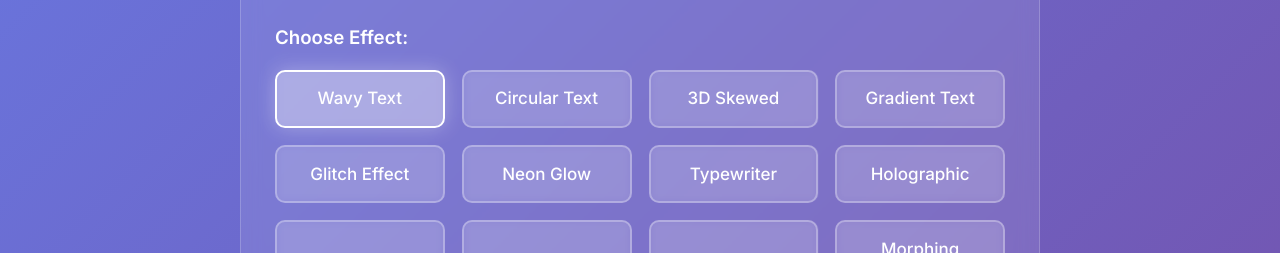
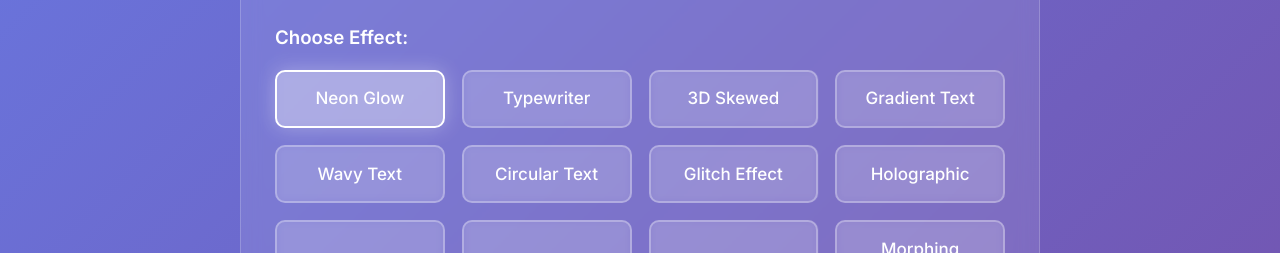
Before and after one commit to flores8/prototyping-with-cursor, a Next.js app: page /prototypes/typography-experiments in a window 1280 px wide. Shown: the part 662-915 px from the top of the page. Built offline with nearby package versions, Linux system fonts and the light colour scheme.

Commit message:
reorder the text effects

```diff
--- a/app/prototypes/typography-experiments/page.tsx
+++ b/app/prototypes/typography-experiments/page.tsx
@@ -13,16 +13,16 @@ import styles from './styles.module.css';
 
 export default function TypographyExperiments() {
   const [inputText, setInputText] = useState('Type something magical here');
-  const [selectedEffect, setSelectedEffect] = useState('wavy');
+  const [selectedEffect, setSelectedEffect] = useState('neon');
 
   const effects = [
+    { id: 'neon', name: 'Neon Glow' },
+    { id: 'typewriter', name: 'Typewriter' },
+    { id: 'skewed', name: '3D Skewed' },
+    { id: 'gradient', name: 'Gradient Text' },
     { id: 'wavy', name: 'Wavy Text' },
     { id: 'circular', name: 'Circular Text' },
-    { id: 'skewed', name: '3D Skewed' },
-    { id: 'gradient', name: 'Gradient Text' },
     { id: 'glitch', name: 'Glitch Effect' },
-    { id: 'neon', name: 'Neon Glow' },
-    { id: 'typewriter', name: 'Typewriter' },
     { id: 'holographic', name: 'Holographic' },
     { id: 'matrix', name: 'Matrix Rain' },
     { id: 'bubble', name: 'Bubble Text' },
```
